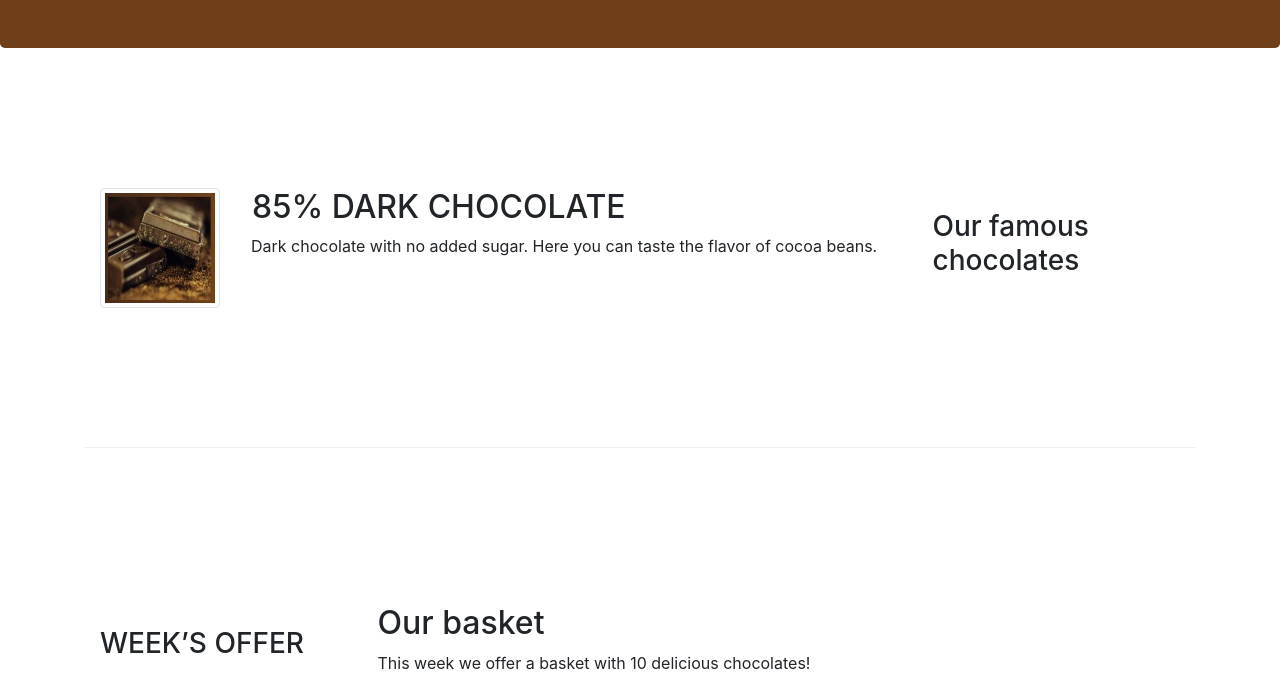
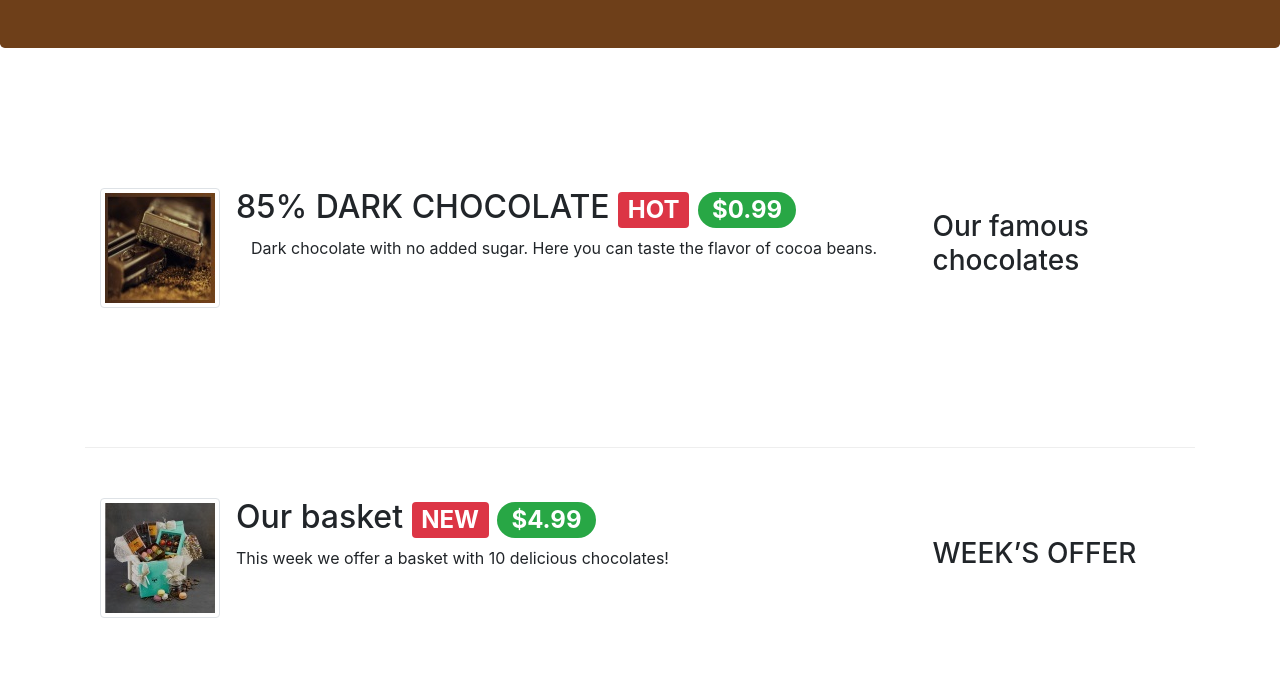
Before and after one commit to csantor/leChocolat, a website: page index.html in a window 1280 px wide. Shown: the part 265-952 px from the top of the page. Drawn offline with nearby package versions, Linux system fonts and the light colour scheme.

Commit message:
Bootstrap Assignment 4 Task

```diff
--- a/index.html
+++ b/index.html
@@ -66,7 +66,10 @@
                         class="d-flex mr-3 img-thumbnail align-self-center">
 
                     <div class="media-body">
-                        <h2 class="ml-3 mt-0">85% DARK CHOCOLATE</h2>
+                        <h2 class="mt-0">85% DARK CHOCOLATE
+                            <span class="badge badge-danger">HOT</span>
+                            <span class="badge badge-pill badge-success">$0.99</span>
+                        </h2>
                         <p class="col d-none d-sm-block">Dark chocolate with no added sugar. Here you can taste the
                             flavor of
                             cocoa
@@ -78,13 +81,22 @@
         </div>
 
 
-        <div class="row row-content align-items-center">
+        <div class="row row-content align-items-center flex-row-reverse">
             <div class="col-sm-4 col-md-3">
                 <h3>WEEK’S OFFER</h3>
             </div>
+
             <div class="col-sm col-md">
-                <h2>Our basket</h2>
+                <div class="media">
+                    <img src="images/promotion.jpg" alt="Our Basket"
+                        class="d-flex mr-3 img-thumbnail align-self-center">
+                    <div class="media-body">
+                        <h2 class="mt-0">Our basket
+                            <span class="badge badge-danger">NEW</span>
+                            <span class="badge badge-pill badge-success">$4.99</span>
+                        </h2>
                         <p class="d-none d-sm-block">This week we offer a basket with 10 delicious chocolates! </p>
+                    </div>
                 </div>
             </div>
 
```
Lines whose indentation alone changed are shown as unchanged.
